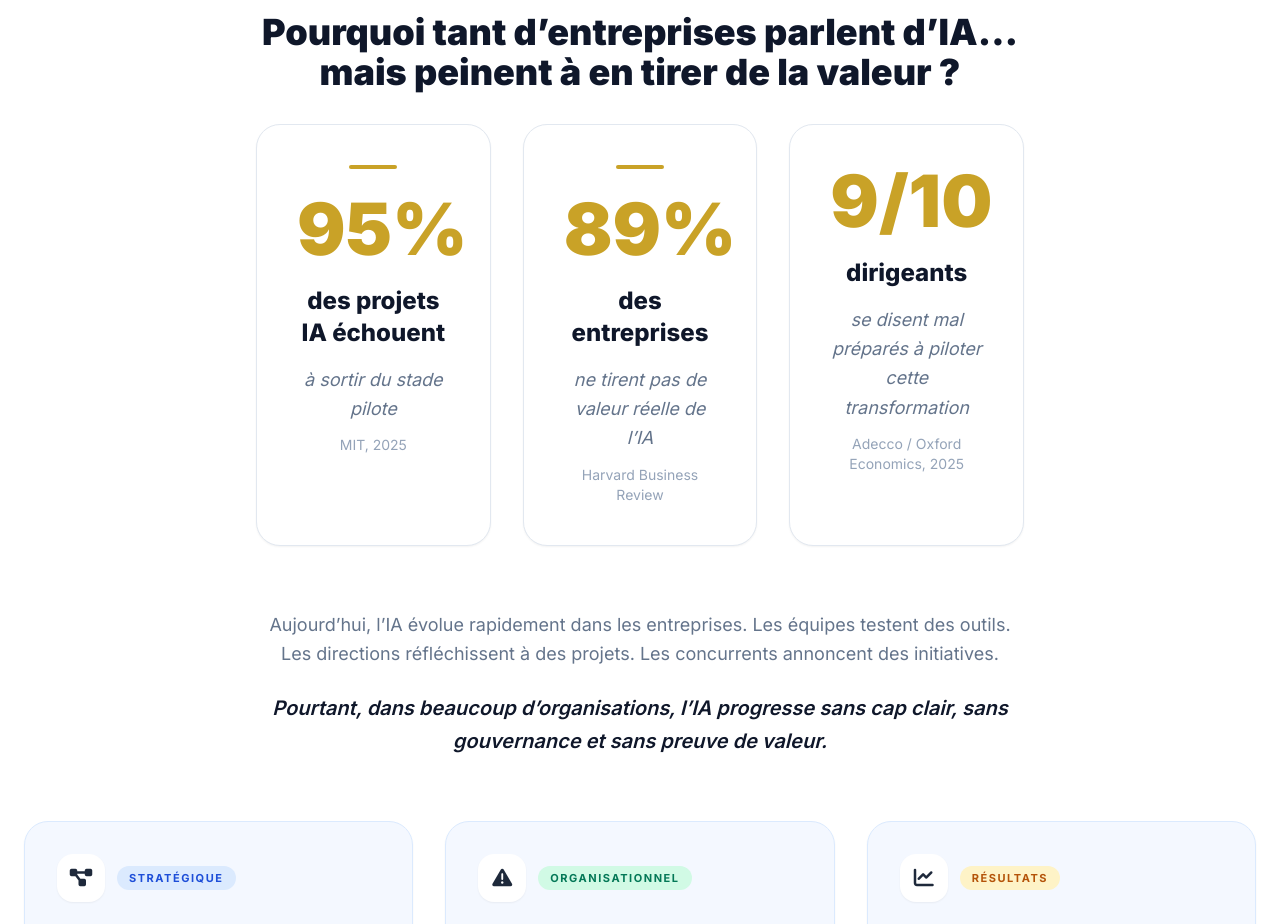
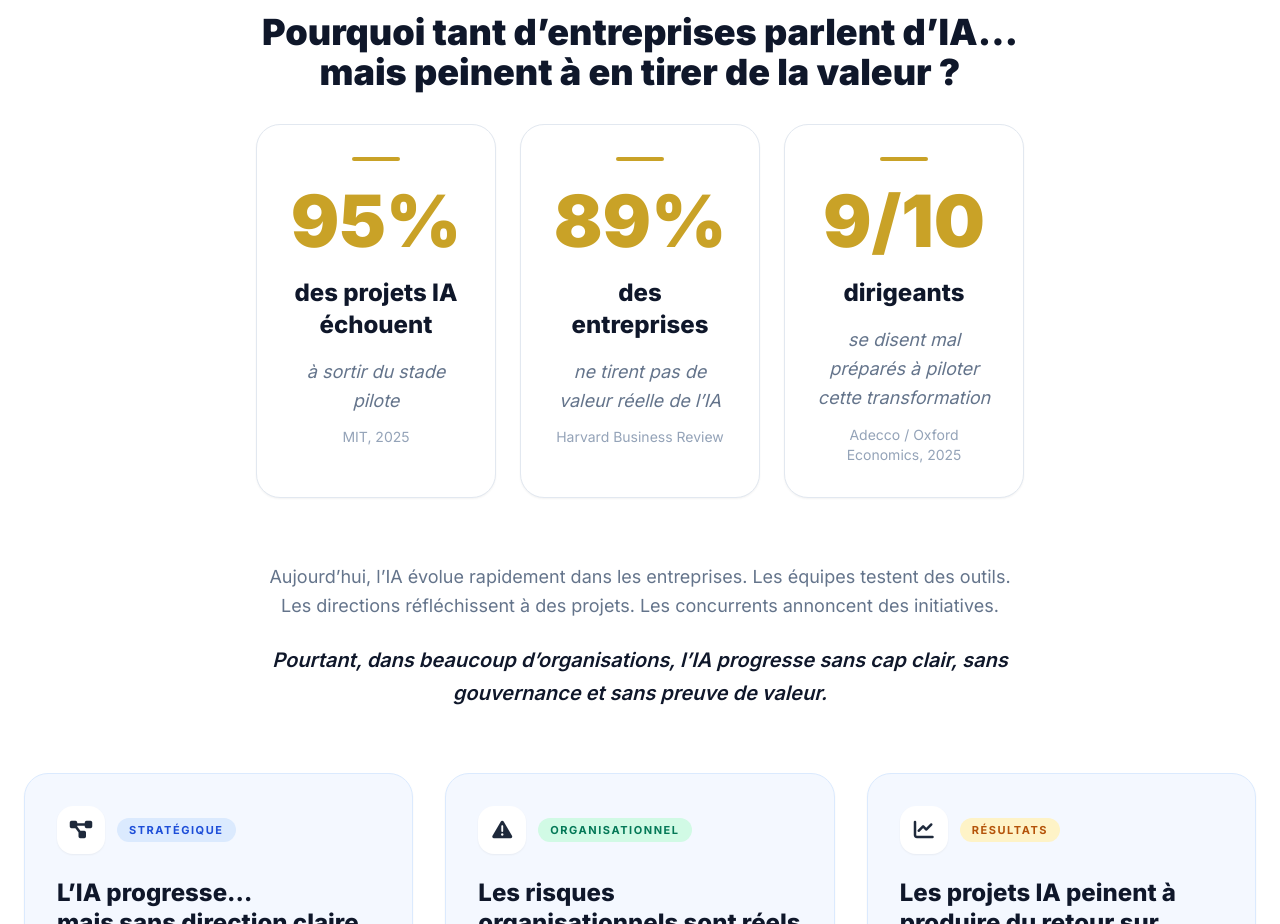
Before and after one commit to kmarielydia-boop/keleo-ia, a plain HTML site: page index.html in a window 1280 px wide. Shown: the part 1200-2124 px from the top of the page. Drawn offline with nearby package versions, Linux system fonts and the light colour scheme; a script that the page names is missing.

Commit message:
Update index.html

```diff
--- a/index.html
+++ b/index.html
@@ -271,10 +271,10 @@ height="0" width="0" style="display:none;visibility:hidden"></iframe></noscript>
             </h3>
 
             <!-- CHIFFRES -->
-<div class="grid grid-cols-1 md:grid-cols-3 gap-8 max-w-7xl mx-auto mb-16">
+<div class="grid grid-cols-1 md:grid-cols-3 gap-6 max-w-6xl mx-auto mb-16">
 
     <!-- Bloc 1 -->
-    <div class="bg-white rounded-3xl p-10 border border-slate-200 text-center shadow-sm hover:shadow-lg transition-all duration-300">
+    <div class="bg-white rounded-3xl p-8 border border-slate-200 text-center shadow-sm hover:shadow-lg transition-all duration-300">
 
         <div class="w-12 h-1 bg-[#C9A227] rounded-full mx-auto mb-6"></div>
 
@@ -297,7 +297,7 @@ height="0" width="0" style="display:none;visibility:hidden"></iframe></noscript>
     </div>
 
     <!-- Bloc 2 -->
-    <div class="bg-white rounded-3xl p-10 border border-slate-200 text-center shadow-sm hover:shadow-lg transition-all duration-300">
+    <div class="bg-white rounded-3xl p-8 border border-slate-200 text-center shadow-sm hover:shadow-lg transition-all duration-300">
 
         <div class="w-12 h-1 bg-[#C9A227] rounded-full mx-auto mb-6"></div>
 
@@ -320,7 +320,9 @@ height="0" width="0" style="display:none;visibility:hidden"></iframe></noscript>
     </div>
 
     <!-- Bloc 3 -->
-    <div class="bg-white rounded-3xl p-10 border border-slate-200 text-center shadow-sm hover:shadow-lg transition-all duration-300">
+    <div class="bg-white rounded-3xl p-8 border border-slate-200 text-center shadow-sm hover:shadow-lg transition-all duration-300">
+
+        <div class="w-12 h-1 bg-[#C9A227] rounded-full mx-auto mb-6"></div>
 
         <div class="text-6xl md:text-7xl font-black text-[#C9A227] leading-none mb-5">
             9/10
```
